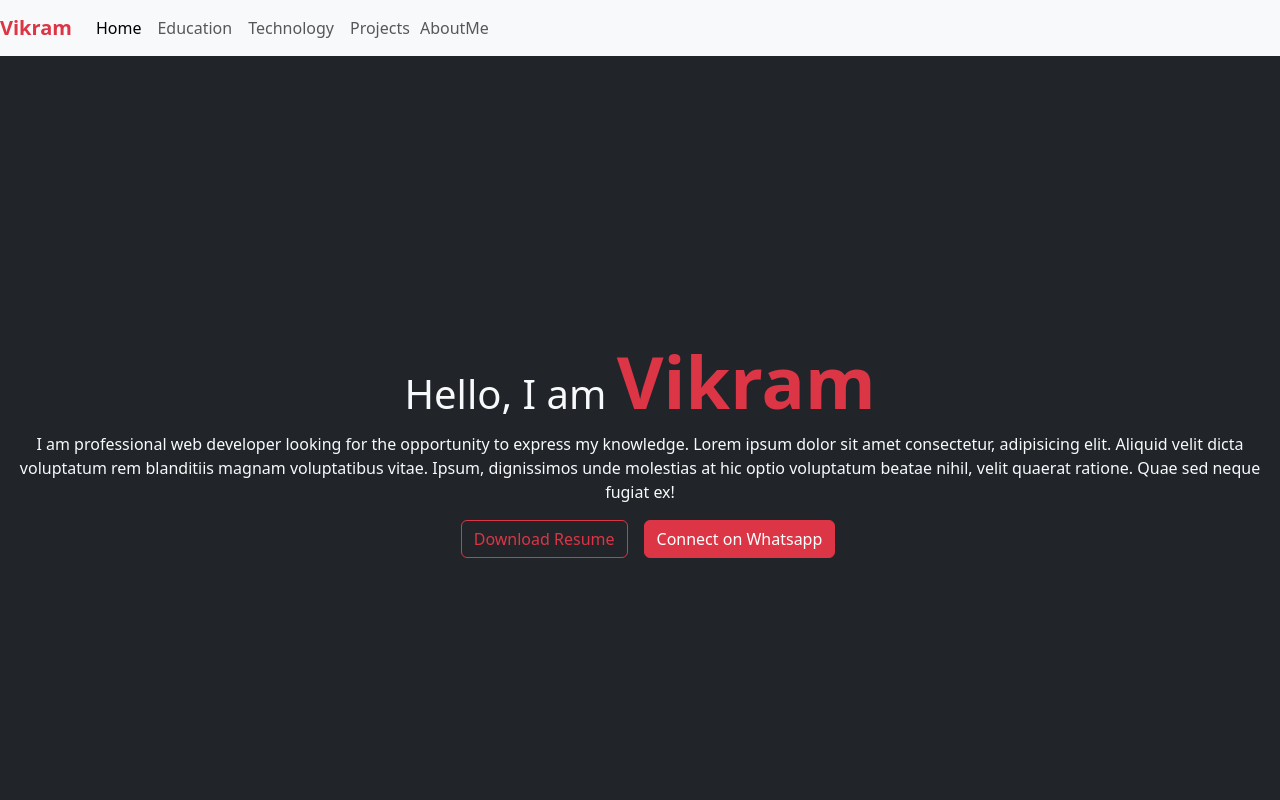
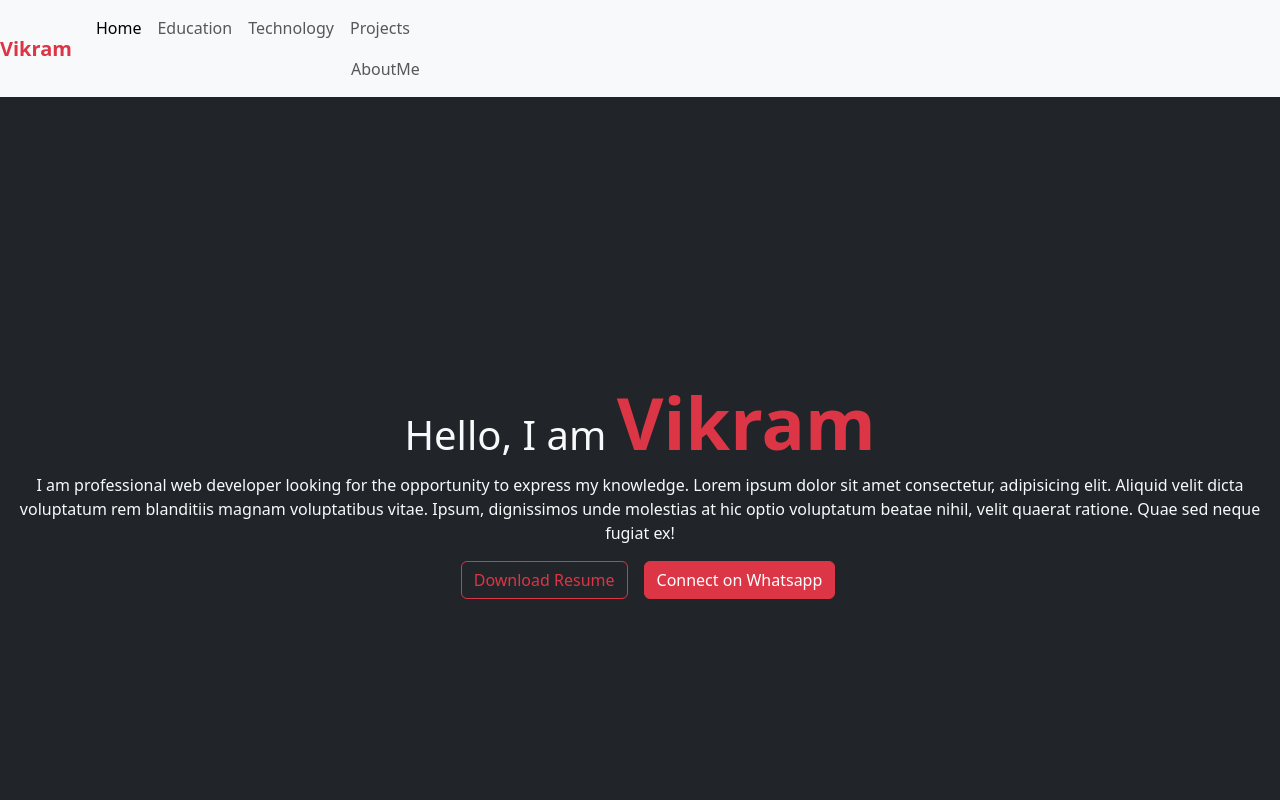
Before and after one commit to vikram1160/vikram1160, a React (Create React App) app: page / in a window 1280 px wide. Shown: the top 800 px of the page. Built offline with nearby package versions, Linux system fonts and the light colour scheme; the HTML template or start-up script is replaced by a standard one.

Commit message:
code add

```diff
--- a/src/components/AboutMe.jsx
+++ b/src/components/AboutMe.jsx
@@ -10,12 +10,12 @@ const AboutMe = () => {
       <img src={vikram} className="d-block  " alt="..."/>
       <div className='mx-5' >
     <h3 className='md'>*I Am  <span className='vikram'>Vikram</span></h3>
-    <h5 className='sam'>*I Am From Maharashtra, Dist <span className='pm'>Sambhaji Nagar</span>,</h5>
+    <h5 className='sam'>*I Am From Maharashtra , Dist <span className='pm'>Sambhaji Nagar</span></h5>
     <h5>*Front End Developer, And UI UX Designer</h5>
     <h3><span className='class'>* JavaScript Framework </span>Angular,
       React      <br/>
-      <h3><span className='class1'>*Database </span>MySql</h3>
-      <h3><span className='class2'>*Backend </span>Basic Java</h3>
+      <h3><span className='class1'>*Database </span> MySql</h3>
+      <h3><span className='class2'>*Backend </span> Basic Java</h3>
 
     </h3>
     </div>
--- a/src/components/NavBar.css
+++ b/src/components/NavBar.css
@@ -2,12 +2,14 @@ button{
     margin: 1px ;
     background: aqua;
 }
-.nav-item1{
-    margin: -40px 70px;
+.nav-item1 {
+    margin-left: 67px;
+    margin-top: -39px;
 }
-@media screen  416 {
-    .nav-item1{
-        margin:0px 0px;
+
+@media screen and (min-width: 416px) {
+    .nav-item1 {
+        margin-left: 1px;
+        margin-top: 1px;
     }
-
 }
--- a/src/components/NavBar.jsx
+++ b/src/components/NavBar.jsx
@@ -3,6 +3,9 @@ import { Link } from 'react-router-dom'; // Assuming you are using React Router
 import './NavBar.css'
 
 const Navbar = () => {
+  function cng(){
+     Navbar("")
+  }
 
   const [showNavbar, setShowNavbar] = useState(false);
 
@@ -30,26 +33,26 @@ const Navbar = () => {
       <div className={`collapse navbar-collapse ${showNavbar ? 'show' : ''}`} id="navbarSupportedContent">
         <ul className="navbar-nav me-auto mb-5 mb-lg-0 ">
           <li className="nav-item">
-            <Link className="nav-link active" aria-current="page" to="/">
+            <Link className="nav-link active" onClick={cng} aria-current="page" to="/">
               Home
             </Link>
           </li>
           <li className="nav-item">
-            <Link className="nav-link" to="/education">
+            <Link className=" nav-link" onClick={cng} to="/education">
               Education
             </Link>
           </li>
           <li className="nav-item">
-            <Link className="nav-link" to="/technology">
+            <Link className="nav-link" onClick={cng} to="/technology">
               Technology
             </Link>
           </li>
           <li className="nav-item">
-            <Link className="nav-link" to="/projects">
+            <Link className="nav-link" onClick={cng} to="/projects">
               Projects
             </Link>
             <li className="nav-item1">
-            <Link className="nav-link" to="/aboutme">
+            <Link className="nav-link" onClick={cng} to="/aboutme">
               AboutMe
             </Link>
           </li>
```
